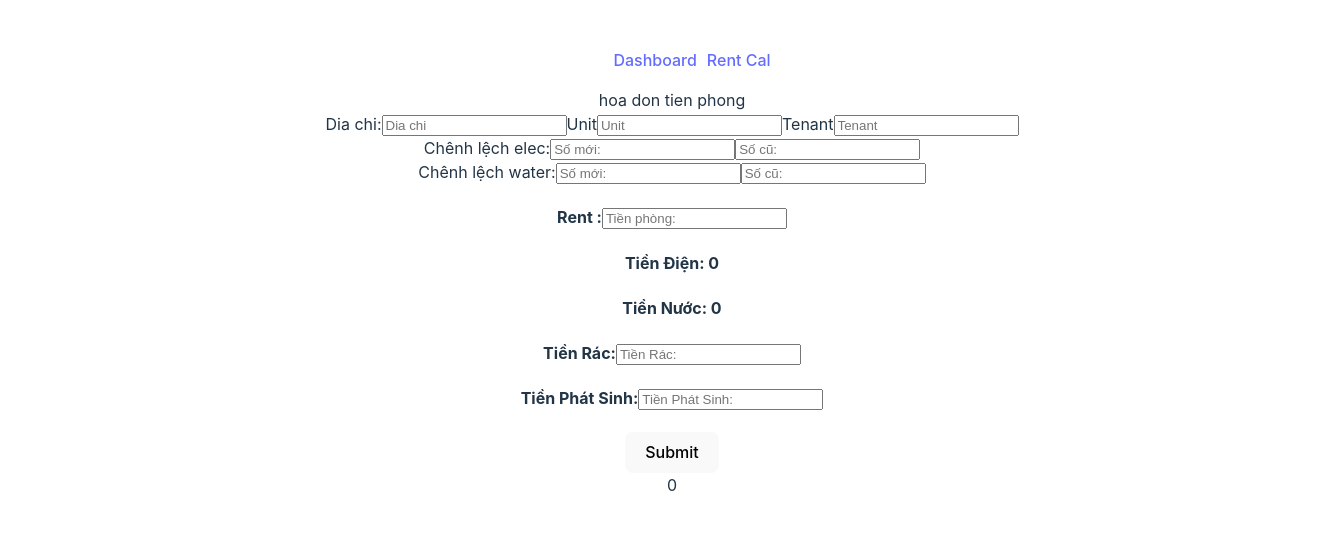
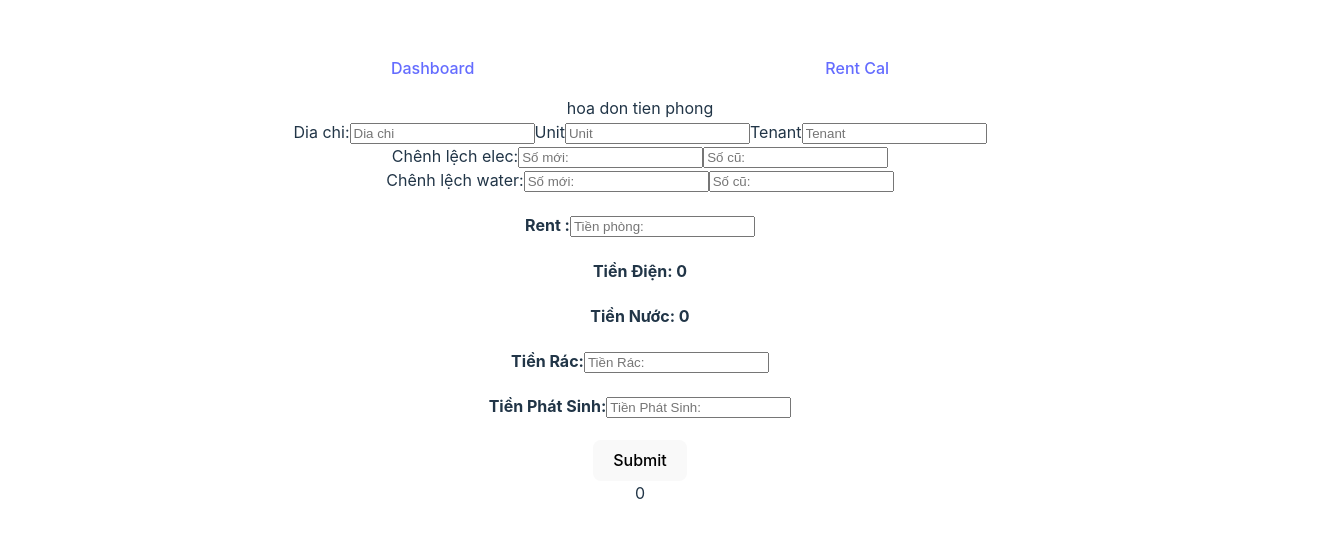
Before and after one commit to thanhgly/smartrent, a React (Vite) app: page /rentcal in a window 1280 px wide. Shown: the top 538 px of the page, 1344 px wide, since content can reach past the window. Built offline with nearby package versions, Linux system fonts and the light colour scheme.

Commit message:
fixed header css

```diff
--- a/src/Header.jsx
+++ b/src/Header.jsx
@@ -6,17 +6,16 @@ const Header = () => {
       style={{
         position: "relative",
         backgroundColor: "white",
-        width: "100vw",
-        paddingTop: "0",
       }}
     >
       <nav>
         <ul
           style={{
+            display: "flex",
+            justifyContent: "space-evenly",
             listStyleType: "none",
-            display: "flex ",
-            gap: "10px",
-            justifyContent: "center",
+            // paddingLeft: "0px",
+            paddingInlineStart: "0px",
           }}
         >
           <li>
--- a/src/RentCal.jsx
+++ b/src/RentCal.jsx
@@ -84,7 +84,7 @@ export default function RentCal() {
     console.log("mock updated:", mockData);
   };
   return (
-    <form>
+    <form style={{ width: "100%" }}>
       <header>hoa don tien phong</header>
       <div>
         <label>
--- a/src/index.css
+++ b/src/index.css
@@ -12,6 +12,9 @@
   -webkit-font-smoothing: antialiased;
   -moz-osx-font-smoothing: grayscale;
   padding-top: 0;
+  display: flex;
+  justify-content: center;
+  max-width: none;
 }
 
 a {
@@ -24,11 +27,9 @@ a:hover {
 }
 
 body {
-  margin: 0;
-  display: flex;
-  place-items: flex-start center;
   min-width: 320px;
   min-height: 100vh;
+  width: 100%;
 }
 
 h1 {
```
